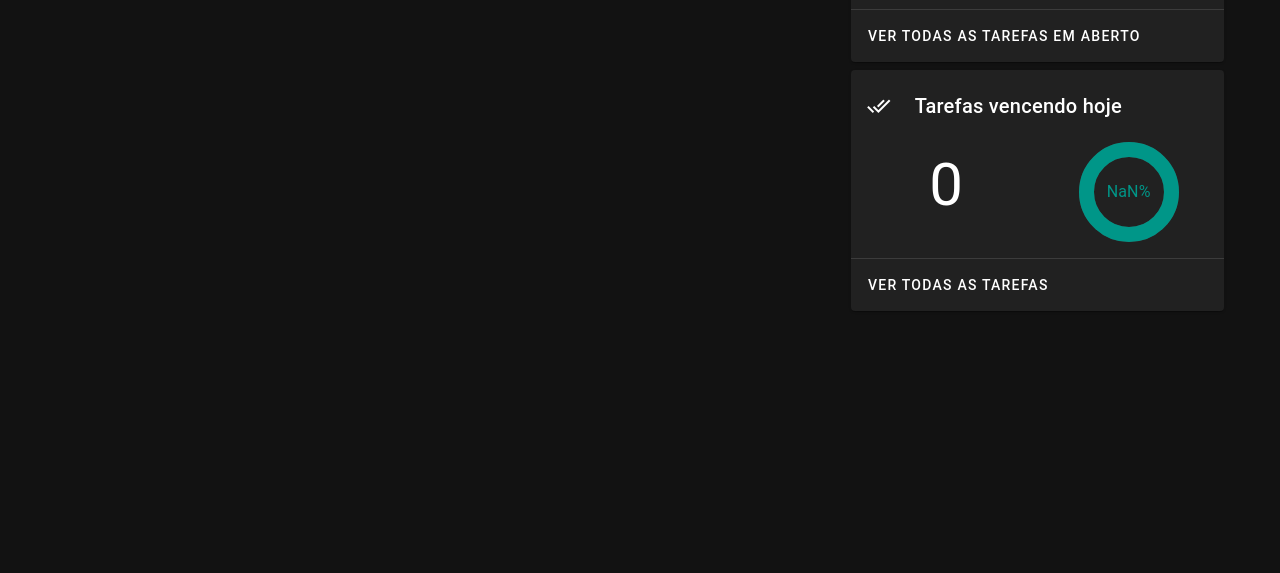
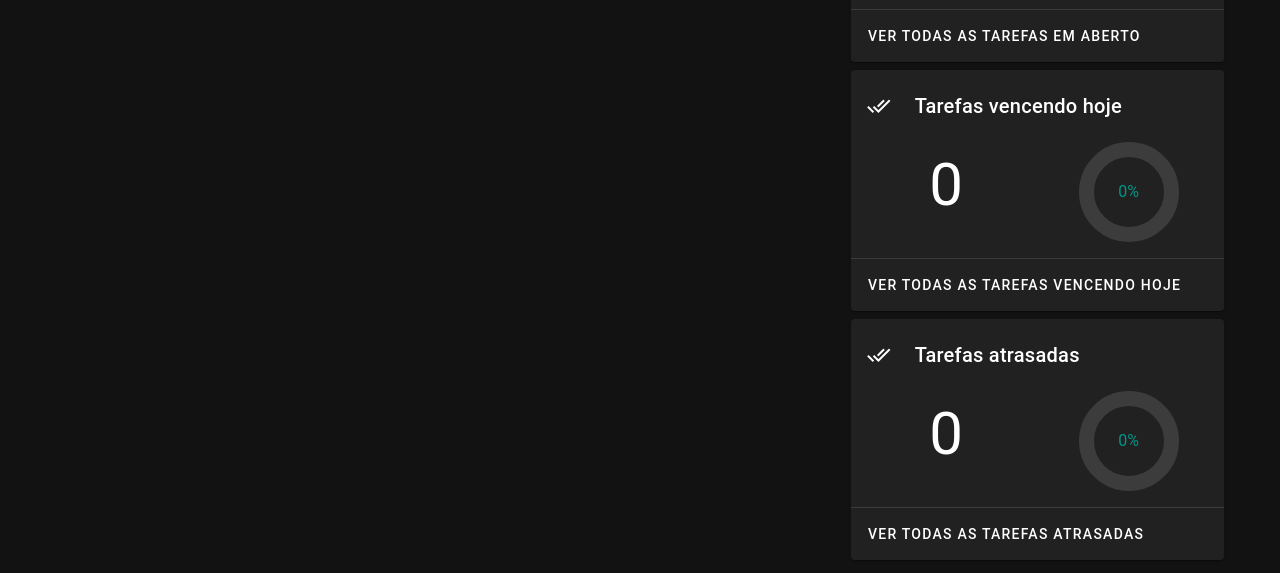
Before and after one commit to RodrigoArgenton/todo-list, a Vue app: page / in a window 1280 px wide. Shown: the part 279-852 px from the top of the page. Before the commit the page ends 800 px from the top, so only its background shows below. Built offline with nearby package versions, Linux system fonts and the light colour scheme; no server answers.

Commit message:
adicionado relatório de tarefas vencidas

```diff
--- a/src/store/index.js
+++ b/src/store/index.js
@@ -76,8 +76,12 @@ const store = createStore({
     openTask: state => state.dataList.filter(task => !task.complete).length,
     allTask: state => state.dataList.length,
     tasksDueToday: (state) => {
-      const today = new Date().toISOString().split('T')[0];
-      return state.dataList.filter(task => task.dueDate.split('T')[0] === today && task.complete === false).length;
+      const today = new Date().toISOString().split('T')[0]
+      return state.dataList.filter(task => task.dueDate.split('T')[0] === today && task.complete === false).length
+    },
+    tasksDueAll: (state) => {
+      const today = new Date().toISOString().split('T')[0]
+      return state.dataList.filter(task => task.dueDate.split('T')[0] < today && task.complete === false).length
     }
   }
 })
--- a/src/views/Home.vue
+++ b/src/views/Home.vue
@@ -10,8 +10,14 @@
   const openTask = computed(() => store.getters.openTask)
   const allTask = computed(() => store.getters.allTask)
   const tasksDueToday = computed(() => store.getters.tasksDueToday)
-    const porcentageOpenTask = computed(() => ((openTask.value / allTask.value) * 100).toFixed(0))
-    const porcentagetasksDueToday = computed(() => ((tasksDueToday.value / openTask.value) * 100).toFixed(0))
+  const tasksDueAll = computed(() => store.getters.tasksDueAll)
+
+  function calcPorcentage(partialTaskCount, totalTaskCount){
+    if(partialTaskCount === 0 || totalTaskCount === 0){
+      return 0
+    }
+    return computed(() => ((partialTaskCount / totalTaskCount) * 100).toFixed(0)).value
+  }
 
   onMounted(() => {
       store.dispatch('fetchTask')
@@ -25,10 +31,13 @@
           </v-col>
           <v-col cols="12" lg="4" class="w-100">
             <v-col class="pa-0 pb-2">
-                <ModelReport title="Tarefas em aberto" :subtitle="openTask" :progress="porcentageOpenTask" buttonMessage="Ver todas as tarefas em aberto"/>
+              <ModelReport title="Tarefas em aberto" :subtitle="openTask" :progress="calcPorcentage(openTask, allTask)" buttonMessage="Ver todas as tarefas em aberto"/>
+            </v-col>
+            <v-col class="pa-0 pb-2">
+              <ModelReport title="Tarefas vencendo hoje" :subtitle="tasksDueToday" :progress="calcPorcentage(tasksDueToday, openTask)" buttonMessage="Ver todas as tarefas vencendo hoje"/>
             </v-col>
             <v-col class="pa-0">
-                <ModelReport title="Tarefas vencendo hoje" :subtitle="tasksDueToday" :progress="porcentagetasksDueToday" buttonMessage="Ver todas as tarefas"/>
+              <ModelReport title="Tarefas atrasadas" :subtitle="tasksDueAll" :progress="calcPorcentage(tasksDueAll, allTask)" buttonMessage="Ver todas as tarefas atrasadas"/>
             </v-col>
           </v-col>
       </v-row>
```
Lines whose indentation alone changed are shown as unchanged.
